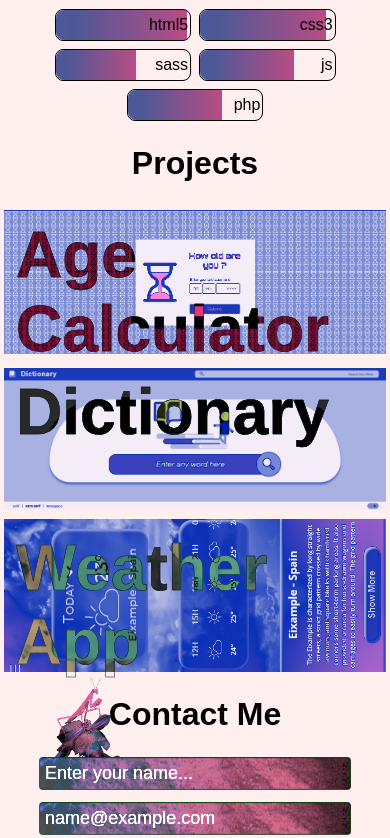
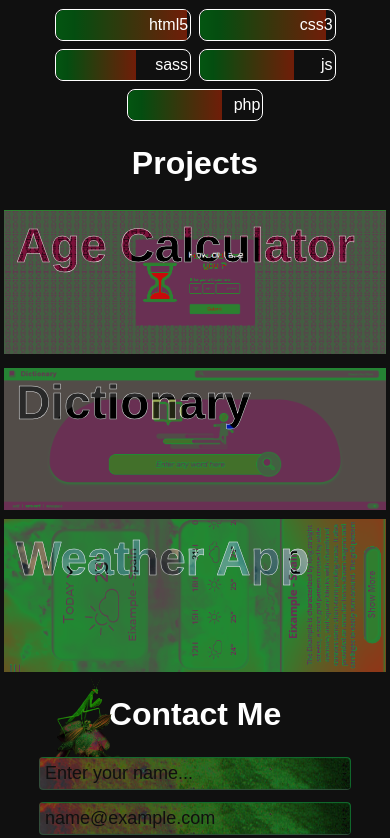
Before and after one commit to SalomeVv/portfolio, a website built with webpack: page index.html in a window 390 px wide. Shown: the part 1129-1967 px from the top of the page. Built offline with nearby package versions, Linux system fonts and the light colour scheme; files whose address does not match are found by name.

Commit message:
fix/main - js/css - projects responsive

```diff
--- a/index.html
+++ b/index.html
@@ -1,5 +1,5 @@
 <!doctype html>
-<html lang="en" class="light">
+<html lang="en" class="">
 	<head>
 		<meta charset="UTF-8" />
 		<meta name="viewport" content="width=device-width, initial-scale=1.0" />
--- a/src/css/style.scss
+++ b/src/css/style.scss
@@ -218,7 +218,7 @@ h3 {
     // 	background-image: url(../assets/images/pexels-jeremy-muller-6444367-edit_b_noBG_100.png);
     // }
     h4 {
-      width:inherit;
+      width: inherit;
       height: inherit;
       position: absolute;
       font-size: 64px;
@@ -347,6 +347,16 @@ h3 {
   }
 }
 
+@media screen and (max-width: 800px) {
+  #projects {
+    .project {
+      h4 {
+        font-size: 48px;
+      }
+    }
+  }
+}
+
 @media screen and (max-width: 700px) {
   #contact {
     .wrapper {
@@ -370,7 +380,7 @@ h3 {
   }
 }
 
-@media screen and (max-width: 500px) {
+@media screen and (max-width: 560px) {
   h2 {
     margin: 24px 0;
   }
```
